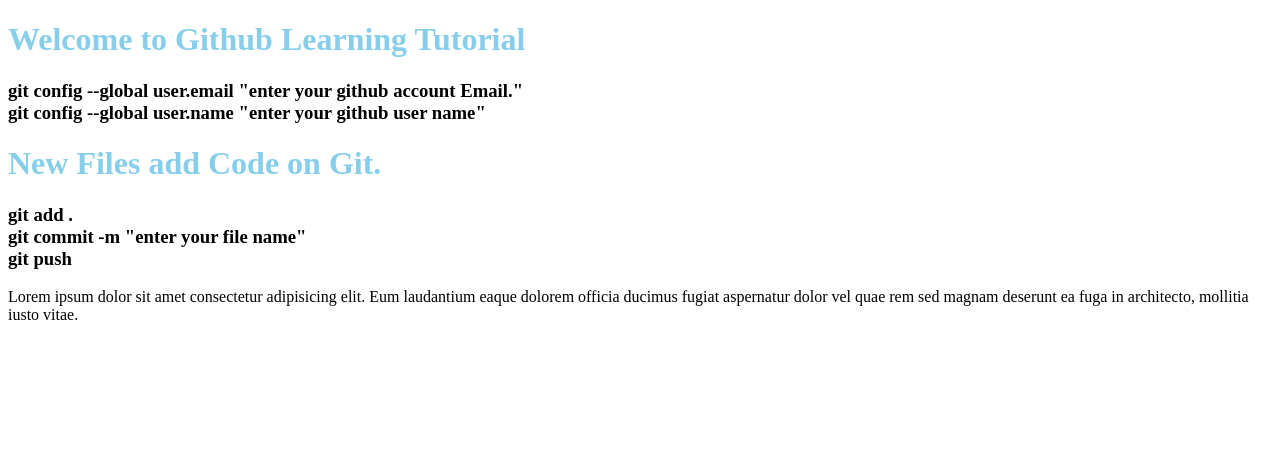
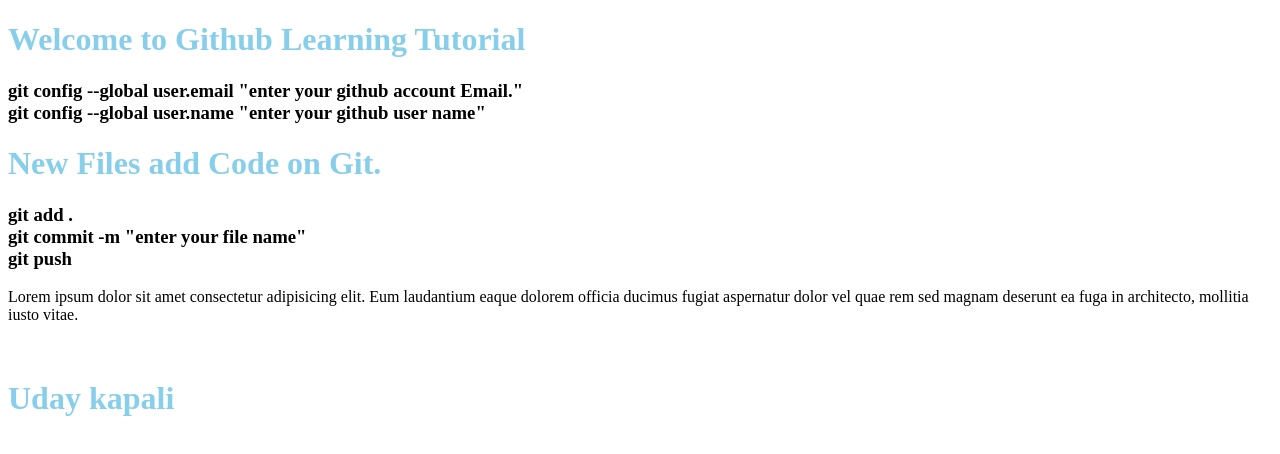
Before and after one commit to tanmoyspi/personalweb, a plain HTML site: page index.html in a window 1280 px wide. Drawn offline with Linux system fonts and the light colour scheme.

Commit message:
Update index.html

```diff
--- a/index.html
+++ b/index.html
@@ -23,5 +23,6 @@
         </h3>
         <P>Lorem ipsum dolor sit amet consectetur adipisicing elit. Eum laudantium eaque dolorem officia ducimus fugiat aspernatur dolor vel quae rem sed magnam deserunt ea fuga in architecto, mollitia iusto vitae.</P>
         <img src="image/village.png" alt="">
+             <H1>Uday kapali</h1>
 </body>
 </html>
```
